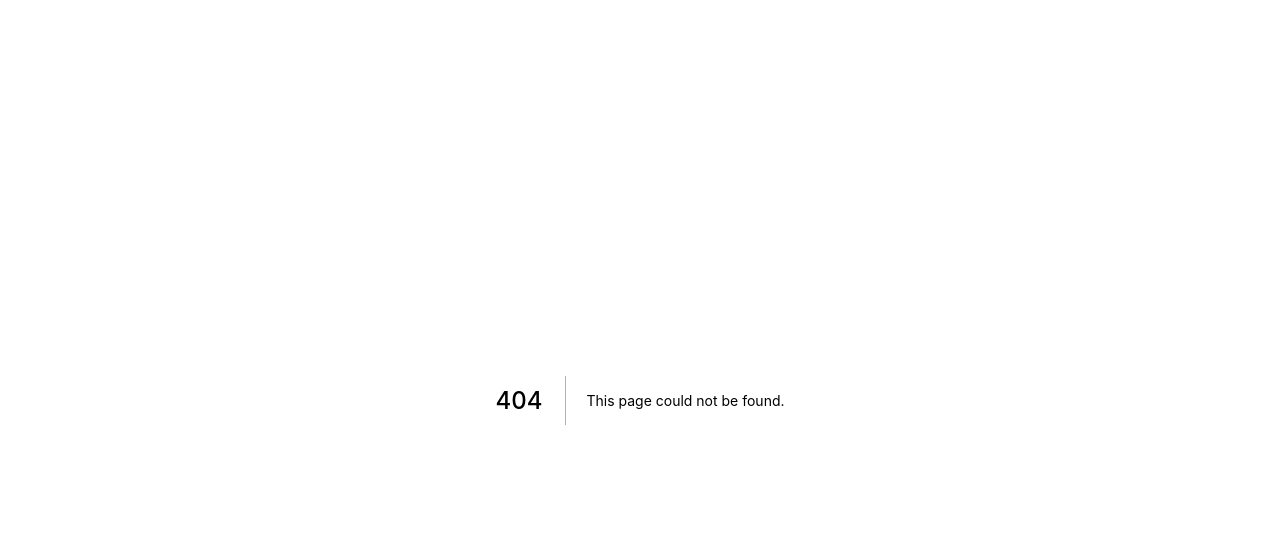
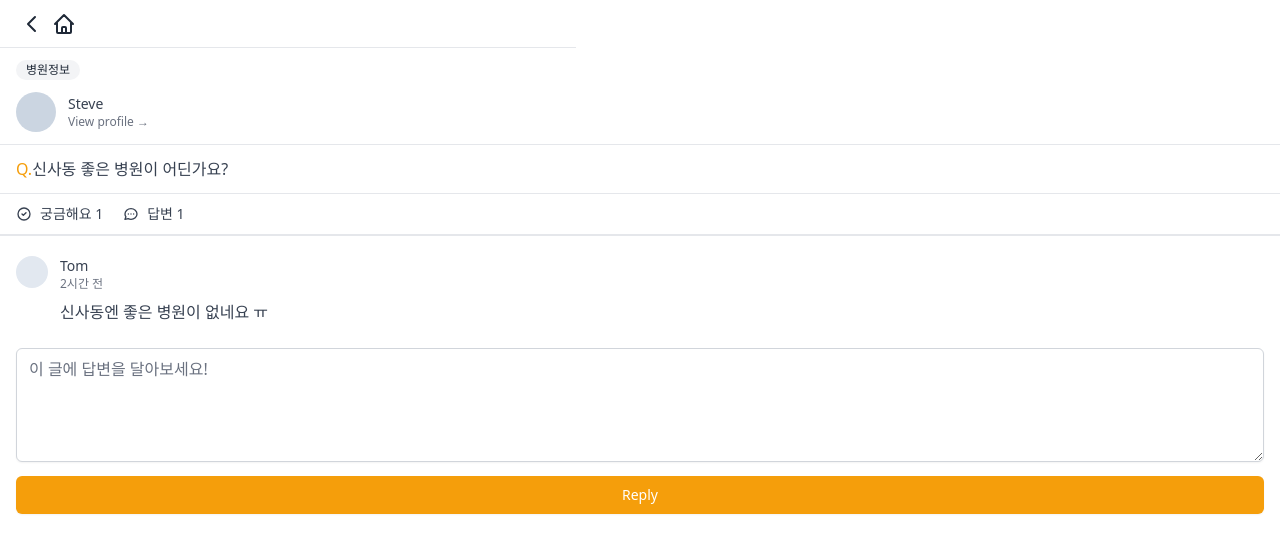
Before and after one commit to 1sol2sol/CatServet-Life, a Next.js app: page /community/0 in a window 1280 px wide. Before the commit this address had no page. Shown: the top 552 px of the page. Built offline with nearby package versions, Linux system fonts and the light colour scheme.

Commit message:
style: 커뮤니티 글 상세페이지 스타일링

```diff
--- /dev/null
+++ b/pages/community/[id].tsx
@@ -0,0 +1,92 @@
+import type { NextPage } from "next";
+import Layout from "../../components/layout";
+import TextArea from "../../components/textarea";
+
+const CommunityPostDetail: NextPage = () => {
+  return (
+    <Layout canGoBack>
+      <div>
+        <span className="inline-flex my-3 ml-4 items-center px-2.5 py-0.5 rounded-full text-xs font-medium bg-gray-100 text-gray-800">
+          병원정보
+        </span>
+        <div className="flex mb-3 px-4 cursor-pointer pb-3  border-b items-center space-x-3">
+          <div className="w-10 h-10 rounded-full bg-slate-300" />
+          <div>
+            <p className="text-sm font-medium text-gray-700">Steve</p>
+            <p className="text-xs font-medium text-gray-500">
+              View profile &rarr;
+            </p>
+          </div>
+        </div>
+        <div>
+          <div className="mt-2 px-4 text-gray-700">
+            <span className="text-amber-500 font-medium">Q.</span>
+            신사동 좋은 병원이 어딘가요?
+          </div>
+          <div className="flex px-4 space-x-5 mt-3 text-gray-700 py-2.5 border-t border-b-[2px]  w-full">
+            <span className="flex space-x-2 items-center text-sm">
+              <svg
+                className="w-4 h-4"
+                fill="none"
+                stroke="currentColor"
+                viewBox="0 0 24 24"
+                xmlns="http://www.w3.org/2000/svg"
+              >
+                <path
+                  strokeLinecap="round"
+                  strokeLinejoin="round"
+                  strokeWidth="2"
+                  d="M9 12l2 2 4-4m6 2a9 9 0 11-18 0 9 9 0 0118 0z"
+                ></path>
+              </svg>
+              <span>궁금해요 1</span>
+            </span>
+            <span className="flex space-x-2 items-center text-sm">
+              <svg
+                className="w-4 h-4"
+                fill="none"
+                stroke="currentColor"
+                viewBox="0 0 24 24"
+                xmlns="http://www.w3.org/2000/svg"
+              >
+                <path
+                  strokeLinecap="round"
+                  strokeLinejoin="round"
+                  strokeWidth="2"
+                  d="M8 12h.01M12 12h.01M16 12h.01M21 12c0 4.418-4.03 8-9 8a9.863 9.863 0 01-4.255-.949L3 20l1.395-3.72C3.512 15.042 3 13.574 3 12c0-4.418 4.03-8 9-8s9 3.582 9 8z"
+                ></path>
+              </svg>
+              <span>답변 1</span>
+            </span>
+          </div>
+        </div>
+        <div className="px-4 my-5 space-y-5">
+          <div className="flex items-start space-x-3">
+            <div className="w-8 h-8 bg-slate-200 rounded-full" />
+            <div>
+              <span className="text-sm block font-medium text-gray-700">
+                Tom
+              </span>
+              <span className="text-xs text-gray-500 block ">2시간 전</span>
+              <p className="text-gray-700 mt-2">
+                신사동엔 좋은 병원이 없네요 ㅠ
+              </p>
+            </div>
+          </div>
+        </div>
+        <div className="px-4">
+          <TextArea
+            name="description"
+            placeholder="이 글에 답변을 달아보세요!"
+            required
+          />
+          <button className="mt-2 w-full bg-amber-500 hover:bg-amber-600 text-white py-2 px-4 border border-transparent rounded-md shadow-sm text-sm font-medium focus:ring-2 focus:ring-offset-2 focus:ring-amber-500 focus:outline-none ">
+            Reply
+          </button>
+        </div>
+      </div>
+    </Layout>
+  );
+};
+
+export default CommunityPostDetail;
```
